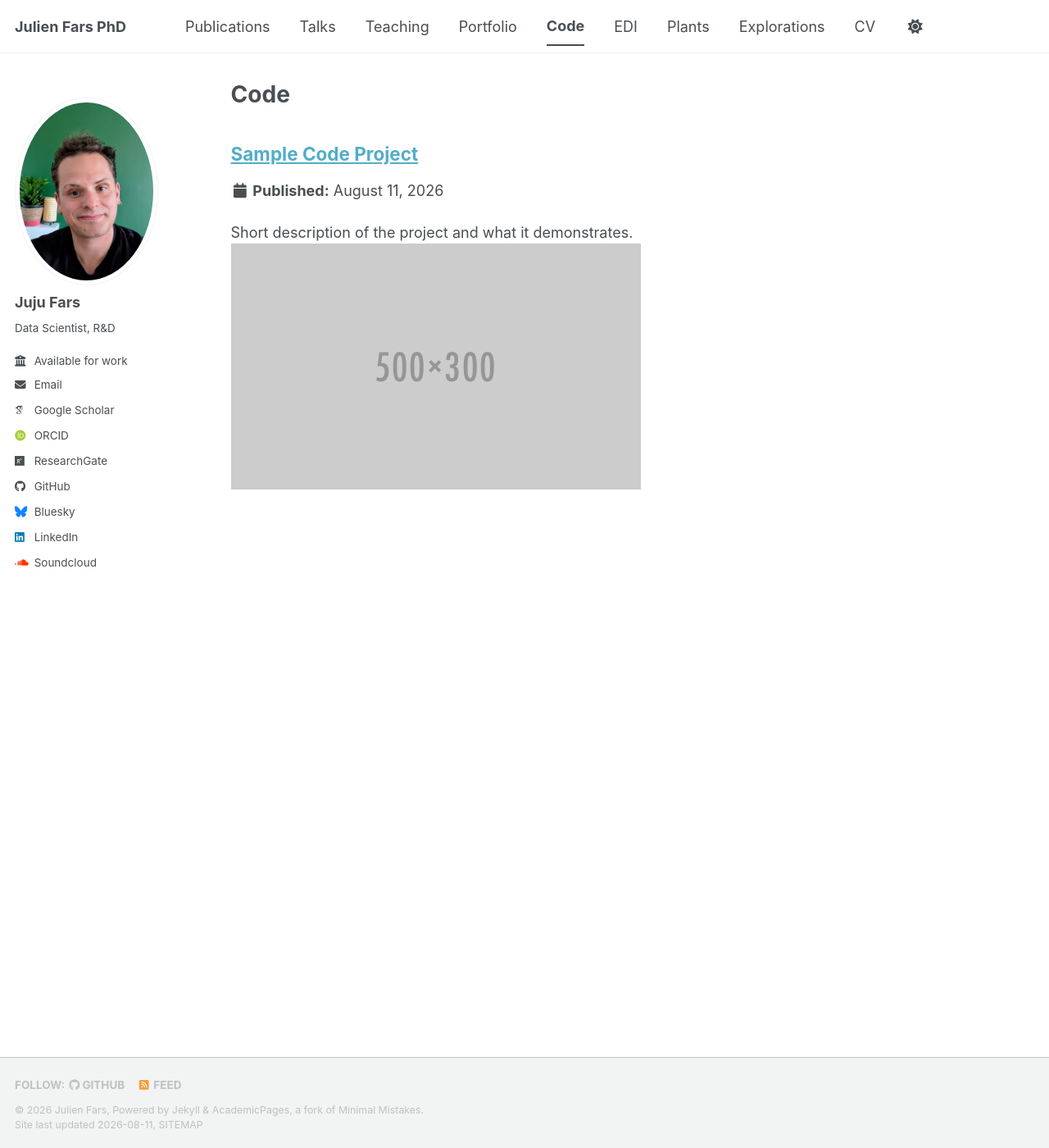
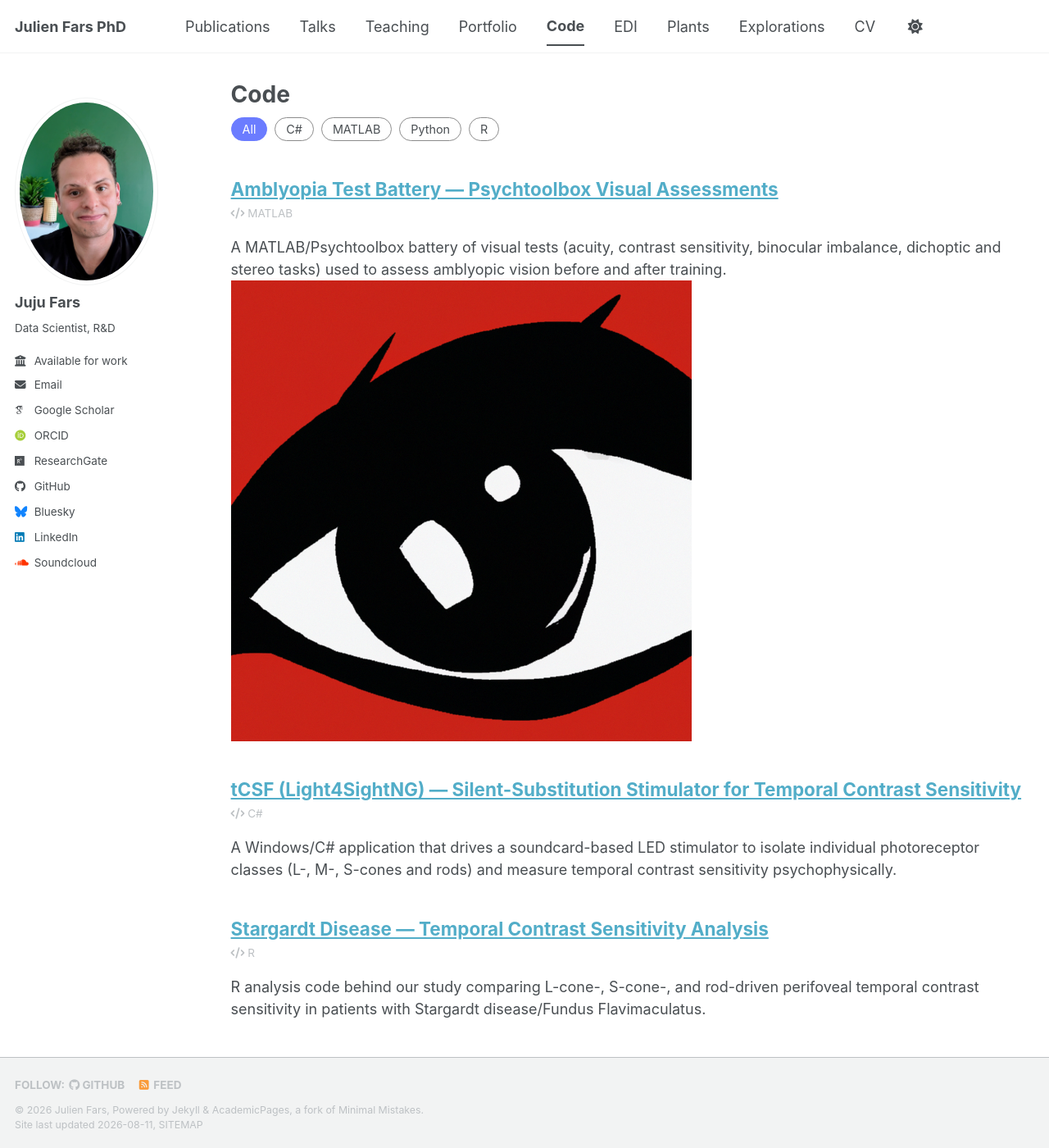
Before and after one commit to julienfars/julienfars, a Jekyll site: the page built from _pages/code.html, in a window 1280 px wide and 1400 px high. Shown: the whole window at 82% size. Built offline with Jekyll 4.4.1, drawn with Linux system fonts in a browser that asks for light colours; some web fonts are replaced; a script bundle is joined from its source files by our own code; library files that are not in the unit come from our copies; some of the changed text lies outside the part shown.

Commit message:
done the code part

```diff
--- /dev/null
+++ b/_code/cct-chromatic-discrimination.md
@@ -0,0 +1,25 @@
+---
+title: "Chromatic Discrimination & Response Window (CCT Analysis)"
+excerpt: "R code and anonymised data behind our Scientific Reports paper on how response window duration affects chromatic discrimination measures in mature observers."
+collection: code
+language: "R"
+github: "https://github.com/julienfars/CCT_Chromatic_measurements"
+---
+
+{% include base_path %}
+
+[![Repo](https://img.shields.io/badge/GitHub-CCT__Chromatic__measurements-181717?logo=github)](https://github.com/julienfars/CCT_Chromatic_measurements)
+[![License](https://img.shields.io/github/license/julienfars/CCT_Chromatic_measurements)](https://github.com/julienfars/CCT_Chromatic_measurements/blob/main/LICENSE)
+[![Last commit](https://img.shields.io/github/last-commit/julienfars/CCT_Chromatic_measurements)](https://github.com/julienfars/CCT_Chromatic_measurements)
+
+Code and anonymised data accompanying [Fars, Fernandes, Huchzermeyer, Kremers & Paramei (2022), *Scientific Reports*]({{ base_path }}/publication/2022-04-31-Chromatic_measures) — the same study behind the [ECVP 2021]({{ base_path }}/talks/2021-08-25-ecvp-2021-chromatic-discrimination) poster and [AVA Christmas Meeting 2022]({{ base_path }}/talks/2022-ava-christmas-meeting-chromatic-discrimination) talk.
+
+We used the Cambridge Colour Test (CCT) Trivector procedure to measure chromatic discrimination thresholds (Protan, Deutan, Tritan vector lengths) in 30 normal trichromats across three age groups (young, middle-aged, mature), under three response windows (3s, 5s, 8s), tested twice (test/retest). Young and middle-aged observers performed comparably across all response windows, but mature observers needed a longer response window to reach their best (lowest) discrimination thresholds — consistent with an age-related increase in the time needed for accurate chromatic processing.
+
+**Repository contents:**
+- `CCT.R` — full analysis: figures, frequentist and Bayesian statistics (including multilevel `brms` models of threshold ~ age group × response window)
+- `Data/CCT_data.xlsx` — anonymised per-trial CCT vector lengths, with age, gender, response window, and test/retest session (participants identified only by a pseudonymous numeric ID)
+
+Dataset also archived on [figshare](https://doi.org/10.6084/m9.figshare.16615999).
+
+[View the repository on GitHub →](https://github.com/julienfars/CCT_Chromatic_measurements)
--- a/_code/code-1.md
+++ /dev/null
@@ -1,9 +0,0 @@
----
-title: "Sample Code Project"
-excerpt: "Short description of the project and what it demonstrates. <br/><img src='https://julienfars.github.io/julienfars/images/500x300.png'>"
-collection: code
----
-
-Replace this with a description of the project: what it does, the tools/languages used, and a link to the repository.
-
-Add one Markdown file per project in `_code/`, following this same front matter.
--- /dev/null
+++ b/_code/lazy-eye-vr-training.md
@@ -0,0 +1,25 @@
+---
+title: "Amblyopia VR — Dichoptic Training in Virtual Reality"
+excerpt: "A Unity/C# app for the Meta Quest 2 that delivers adaptive dichoptic training for amblyopia (lazy eye), used in a clinical study. <br/><img src='https://julienfars.github.io/julienfars/images/code/lazy-eye-vr-training.png'>"
+collection: code
+language: "C#"
+github: "https://github.com/julienfars/lazy_eye_VR_training"
+---
+
+{% include base_path %}
+
+[![Repo](https://img.shields.io/badge/GitHub-lazy__eye__VR__training-181717?logo=github)](https://github.com/julienfars/lazy_eye_VR_training)
+[![Top language](https://img.shields.io/github/languages/top/julienfars/lazy_eye_VR_training)](https://github.com/julienfars/lazy_eye_VR_training)
+[![Last commit](https://img.shields.io/github/last-commit/julienfars/lazy_eye_VR_training)](https://github.com/julienfars/lazy_eye_VR_training)
+
+A Unity/C# application built for the Meta Quest 2 that delivers a dichoptic de-masking training task for adults with amblyopia (lazy eye), adapted from [Liu & Zhang (2019)](https://doi.org/10.1167/iovs.18-26483).
+
+<img src="{{ base_path }}/images/code/lazy-eye-vr-training.png" alt="Amblyopia VR training app">
+
+In the amblyopic eye, the participant is shown two Gabor gratings; in the fellow eye, a masking noise patch. A 3-up-1-down staircase adjusts the noise contrast, and — the key addition over the original paradigm — the *target* contrast itself adapts to participant performance, making the task self-calibrating and considerably more challenging over repeated sessions than a fixed-target design.
+
+Participants trained once a day for around an hour, aiming for at least 15 sessions across 3 weeks. This is the same training programme behind our [MRS analysis pipeline]({{ base_path }}/code/mrs-amblyopia-analysis) and the [AVA 30th Xmas Meeting talk]({{ base_path }}/talks/2025-12-15-ava-xmas-meeting-gaba-amblyopia) on visual training and GABA.
+
+The version of the app used in the original study synced to a private AWS backend for remote monitoring; this public release removes that entirely and stores all patient configuration and trial results locally on the headset — no internet connection, server, or credentials required to build or run it.
+
+[View the repository on GitHub →](https://github.com/julienfars/lazy_eye_VR_training)
--- /dev/null
+++ b/_code/mrs-amblyopia-analysis.md
@@ -0,0 +1,26 @@
+---
+title: "MRS Analysis Pipeline — Amblyopia Plasticity Study"
+excerpt: "A Python/Bash pipeline for preprocessing and analysing magnetic resonance spectroscopy (MRS) data, built to study GABAergic disinhibition after visual training in adult amblyopia."
+collection: code
+language: "Python"
+github: "https://github.com/julienfars/mrs_amblyopia_analysis"
+---
+
+{% include base_path %}
+
+[![Repo](https://img.shields.io/badge/GitHub-mrs__amblyopia__analysis-181717?logo=github)](https://github.com/julienfars/mrs_amblyopia_analysis)
+[![Top language](https://img.shields.io/github/languages/top/julienfars/mrs_amblyopia_analysis)](https://github.com/julienfars/mrs_amblyopia_analysis)
+[![Last commit](https://img.shields.io/github/last-commit/julienfars/mrs_amblyopia_analysis)](https://github.com/julienfars/mrs_amblyopia_analysis)
+
+Amblyopia ("lazy eye") is linked to disrupted binocular processing, potentially mediated by GABAergic inhibition. This pipeline processes the magnetic resonance spectroscopy (MRS) data from our study asking whether perceptual training induces cortical disinhibition in the amblyopic visual cortex — the same project behind the [AVA 30th Xmas Meeting talk]({{ base_path }}/talks/2025-12-15-ava-xmas-meeting-gaba-amblyopia) on effects of visual training on perception and GABA.
+
+**What's in the repo:**
+- a Bash preprocessing pipeline to organise and standardise MRI/MRS data,
+- a Python package (`mrs_pipeline`) for MRS preprocessing, analysis, and data aggregation,
+- a Jupyter notebook demonstrating the full analysis workflow end to end.
+
+Built on top of [FSL](https://fsl.fmrib.ox.ac.uk/) and [`fsl_mrs`](https://github.com/wtclarke/fsl_mrs), with dependencies managed through a Conda environment for reproducibility.
+
+The battery of psychophysical tests used alongside the MRS scans, before and after training, is in a companion repository: [`visual_tests_amblyopia`]({{ base_path }}/code/visual-tests-amblyopia).
+
+[View the repository on GitHub →](https://github.com/julienfars/mrs_amblyopia_analysis)
--- /dev/null
+++ b/_code/stargardt-tcs-analysis.md
@@ -0,0 +1,29 @@
+---
+title: "Stargardt Disease — Temporal Contrast Sensitivity Analysis"
+excerpt: "R analysis code behind our study comparing L-cone-, S-cone-, and rod-driven perifoveal temporal contrast sensitivity in patients with Stargardt disease/Fundus Flavimaculatus."
+collection: code
+language: "R"
+github: "https://github.com/julienfars/Stargardt_paper_2021"
+---
+
+{% include base_path %}
+
+[![Repo](https://img.shields.io/badge/GitHub-Stargardt__paper__2021-181717?logo=github)](https://github.com/julienfars/Stargardt_paper_2021)
+[![License](https://img.shields.io/github/license/julienfars/Stargardt_paper_2021)](https://github.com/julienfars/Stargardt_paper_2021/blob/master/LICENSE)
+[![Last commit](https://img.shields.io/github/last-commit/julienfars/Stargardt_paper_2021)](https://github.com/julienfars/Stargardt_paper_2021)
+
+Analysis code for our study comparing L-cone–, S-cone–, and rod-driven perifoveal temporal contrast sensitivity (tCS) in patients with Stargardt disease 1/Fundus Flavimaculatus (STGD1/FF), measured with the photoreceptor-isolating stimulator from [tCSF]({{ base_path }}/code/tcsf-light4sightng).
+
+Fourteen genetically confirmed patients were tested across nine temporal frequencies (1–20 Hz) in an annular perifoveal field (1°–6° eccentricity). Sensitivity losses relative to age-matched normal values were compared across photoreceptor/pathway classes and correlated with two clinical outcome measures — IR-SLO area of hyporeflectance and standard automated perimetry mean deviation. Photoreceptor-driven tCS was generally reduced in patients, without a systematic difference between photoreceptor classes, but luminance-driven L-cone sensitivity correlated best with the clinical parameters, suggesting it as a candidate functional biomarker for clinical trials.
+
+**Repository contents:**
+- R Markdown notebooks reproducing the paper's figures and tables (group comparisons, correlation analyses)
+- `fig1.R` — spectral sensitivity / stimulus figure generation
+- `pca.R` — PCA on clinical variables
+- a de-identified clinical summary table matching the data released with the published paper
+
+The underlying patient-level dataset (raw clinical records, genetic testing, retinal imaging) is not included, as it is protected health information collected under institutional research ethics approval — this repository is analysis code only, released for methodological transparency.
+
+**Related publication:** [Fars J, Pasutto F, Kremers J, Huchzermeyer C. Perifoveal cone- and rod-mediated temporal contrast sensitivities in Stargardt disease/fundus flavimaculatus. *Invest Ophthalmol Vis Sci.* 2021;62(14):24.]({{ base_path }}/publication/2021-11-01-Perifoveal_Stargardt)
+
+[View the repository on GitHub →](https://github.com/julienfars/Stargardt_paper_2021)
--- /dev/null
+++ b/_code/tcsf-light4sightng.md
@@ -0,0 +1,29 @@
+---
+title: "tCSF (Light4SightNG) — Silent-Substitution Stimulator for Temporal Contrast Sensitivity"
+excerpt: "A Windows/C# application that drives a soundcard-based LED stimulator to isolate individual photoreceptor classes (L-, M-, S-cones and rods) and measure temporal contrast sensitivity psychophysically."
+collection: code
+language: "C#"
+github: "https://github.com/julienfars/tCSF"
+---
+
+{% include base_path %}
+
+[![Repo](https://img.shields.io/badge/GitHub-tCSF-181717?logo=github)](https://github.com/julienfars/tCSF)
+[![Top language](https://img.shields.io/github/languages/top/julienfars/tCSF)](https://github.com/julienfars/tCSF)
+[![Last commit](https://img.shields.io/github/last-commit/julienfars/tCSF)](https://github.com/julienfars/tCSF)
+
+Standard computer monitors are too slow and spectrally limited to isolate the response of individual photoreceptor types. `tCSF` (internally named `Light4SightNG`) is a Windows desktop app, written in C#/WinForms, that instead drives a bank of wavelength-specific LEDs through a PC's soundcard — used as a fast, precise digital-to-analog converter — following the "audiophile hardware in vision science" approach (Puts et al., 2005).
+
+By modulating several LEDs together with carefully chosen relative contrasts and phases — the **silent substitution** technique (Estévez & Spekreijse, 1982) — the stimulator can target a single photoreceptor class (only L-cones, only M-cones, S-cones, or rods) or a known mix of several, isolating which retino-geniculate pathway (parvocellular vs. magnocellular) mediates perception at a given temporal frequency.
+
+The software:
+- generates the multi-channel LED drive waveforms via SlimDX/XAudio2,
+- runs adaptive PEST staircases to find contrast-detection thresholds,
+- lets the experimenter configure and calibrate stimulus channels,
+- and exports per-subject/session threshold measurements for later analysis.
+
+This general paradigm — perifoveal flicker thresholds to photoreceptor-isolating stimuli — underpins several studies from the Department of Ophthalmology, University Hospital Erlangen, including our work on [temporal contrast sensitivity in Stargardt disease]({{ base_path }}/code/stargardt-tcs-analysis) and the related [publication]({{ base_path }}/publication/2021-11-01-Perifoveal_Stargardt).
+
+This is legacy research software, published for reference and reproducibility alongside the associated publications rather than as an actively maintained product.
+
+[View the repository on GitHub →](https://github.com/julienfars/tCSF)
--- /dev/null
+++ b/_code/visual-tests-amblyopia.md
@@ -0,0 +1,25 @@
+---
+title: "Amblyopia Test Battery — Psychtoolbox Visual Assessments"
+excerpt: "A MATLAB/Psychtoolbox battery of visual tests (acuity, contrast sensitivity, binocular imbalance, dichoptic and stereo tasks) used to assess amblyopic vision before and after training. <br/><img src='https://julienfars.github.io/julienfars/images/code/visual-tests-amblyopia-icon.png'>"
+collection: code
+language: "MATLAB"
+github: "https://github.com/julienfars/visual_tests_amblyopia"
+---
+
+{% include base_path %}
+
+[![Repo](https://img.shields.io/badge/GitHub-visual__tests__amblyopia-181717?logo=github)](https://github.com/julienfars/visual_tests_amblyopia)
+[![Top language](https://img.shields.io/github/languages/top/julienfars/visual_tests_amblyopia)](https://github.com/julienfars/visual_tests_amblyopia)
+[![Last commit](https://img.shields.io/github/last-commit/julienfars/visual_tests_amblyopia)](https://github.com/julienfars/visual_tests_amblyopia)
+
+<img src="{{ base_path }}/images/code/visual-tests-amblyopia-icon.png" alt="Amblyopia test battery" width="220">
+
+A Psychtoolbox/MATLAB battery of psychophysical tests measuring visual acuity, contrast sensitivity, interocular imbalance, dichoptic combination, and 3D binocular perception in adults with amblyopia, run on participants before and after VR-based dichoptic training (see [`lazy_eye_VR_training`]({{ base_path }}/code/lazy-eye-vr-training)).
+
+Amblyopia ("lazy eye") involves disrupted binocular processing thought to be linked to GABAergic inhibitory mechanisms in primary visual cortex. This battery, combined with fMRI/MRS scanning (see [`mrs_amblyopia_analysis`]({{ base_path }}/code/mrs-amblyopia-analysis)), was used to characterise the neural correlates of perceptual-training-induced changes in amblyopic vision.
+
+**Test sequence:** Cutoff (acuity) → Contrast Sensitivity → Interocular Imbalance → Dichoptic → Asteroid (stereo) → Tumbling E / Tumbling E Crowded, tested monocularly and binocularly with a Display++ and passive 3D glasses.
+
+The battery builds on and adapts scripts from several other researchers, including Alex S. Baldwin's staircase protocol, Jun-Yun Zhang's dichoptic test, Alice Grasso McCaslin's Asteroid test, and Peter Scarfe's Psychtoolbox tutorials — credited in full in the repository.
+
+[View the repository on GitHub →](https://github.com/julienfars/visual_tests_amblyopia)
--- a/_includes/archive-single.html
+++ b/_includes/archive-single.html
@@ -12,7 +12,7 @@
   {% assign title = post.title %}
 {% endif %}
 
-<div class="{{ include.type | default: "list" }}__item">
+<div class="{{ include.type | default: "list" }}__item"{% if post.collection == 'code' and post.language %} data-code-language="{{ post.language }}"{% endif %}>
   <article class="archive__item" itemscope itemtype="http://schema.org/CreativeWork">
     {% if include.type == "grid" and teaser %}
       <div class="archive__item-teaser">
@@ -40,6 +40,8 @@
 
         {% if post.collection == 'teaching' %}
           <p> {{ post.type }}, <i>{{ post.venue }}</i>, {{ post.date | default: "1900-01-01" | date: "%Y" }} </p>
+        {% elsif post.collection == 'code' %}
+          {% if post.language %}<p class="page__meta"><i class="fa fa-fw fa-code" aria-hidden="true"></i> {{ post.language }}</p>{% endif %}
         {% elsif post.collection == 'publications' %}
           <p>Published in <i>{{ post.venue }}</i>, {{ post.date | default: "1900-01-01" | date: "%Y" }} </p>
         {% elsif post.date %}
--- a/_pages/code.html
+++ b/_pages/code.html
@@ -8,6 +8,53 @@ author_profile: true
 
 {% include base_path %}
 
+{% assign code_languages = site.code | map: "language" | compact | uniq | sort %}
+
+{% if code_languages.size > 1 %}
+<div class="code-filter" role="group" aria-label="Filter projects by language">
+  <button type="button" class="code-filter__btn is-active" data-filter="all">All</button>
+  {% for lang in code_languages %}
+    <button type="button" class="code-filter__btn" data-filter="{{ lang }}">{{ lang }}</button>
+  {% endfor %}
+</div>
+{% endif %}
+
+<div id="code-archive">
 {% for post in site.code reversed %}
   {% include archive-single.html %}
 {% endfor %}
+</div>
+
+{% if code_languages.size > 1 %}
+<style>
+  .code-filter { margin-bottom: 1.5em; display: flex; flex-wrap: wrap; gap: 0.5em; }
+  .code-filter__btn {
+    font-size: 0.8em;
+    padding: 0.35em 0.9em;
+    border-radius: 999px;
+    border: 1px solid #8b8b8b;
+    background: transparent;
+    color: inherit;
+    cursor: pointer;
+  }
+  .code-filter__btn.is-active { background: #6b7cff; border-color: #6b7cff; color: #fff; }
+  #code-archive .list__item[hidden] { display: none; }
+</style>
+<script>
+  document.addEventListener('DOMContentLoaded', function () {
+    var buttons = document.querySelectorAll('.code-filter__btn');
+    var items = document.querySelectorAll('#code-archive .list__item');
+    buttons.forEach(function (btn) {
+      btn.addEventListener('click', function () {
+        buttons.forEach(function (b) { b.classList.remove('is-active'); });
+        btn.classList.add('is-active');
+        var filter = btn.getAttribute('data-filter');
+        items.forEach(function (item) {
+          var lang = item.getAttribute('data-code-language');
+          item.hidden = !(filter === 'all' || lang === filter);
+        });
+      });
+    });
+  });
+</script>
+{% endif %}
```
Also changed, not shown: _pages/about.md (+3 -2 lines), images/code/lazy-eye-vr-training.png (added), images/code/visual-tests-amblyopia-icon.png (added).
